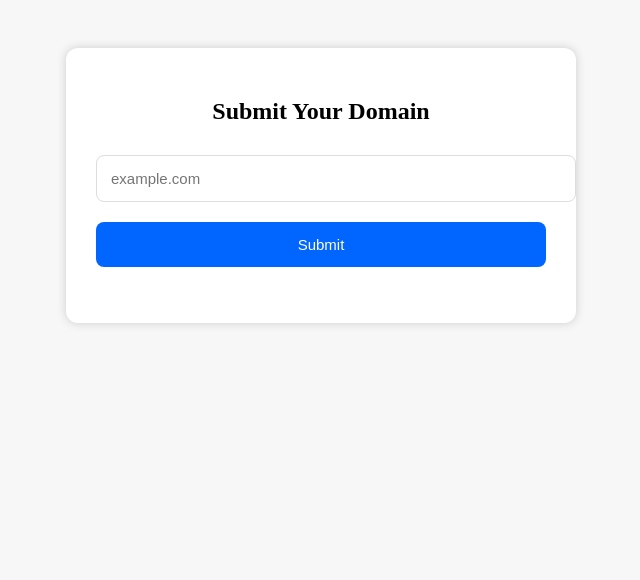
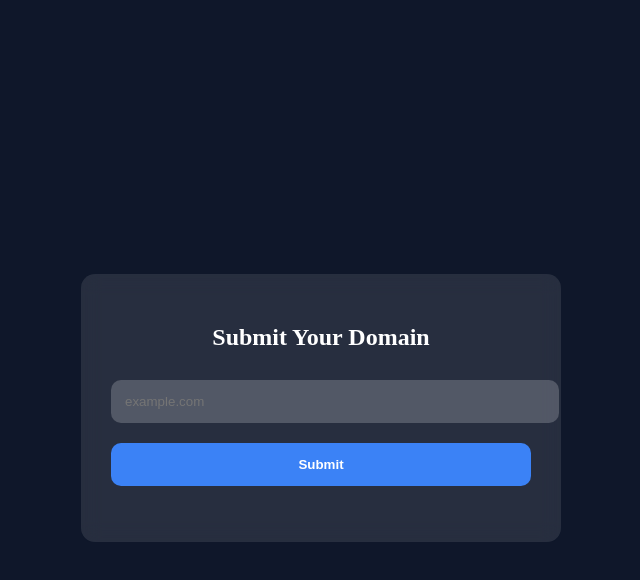
Before and after one commit to dhanjeerider/license-system, a plain HTML site: page index.html in a window 1280 px wide. Shown: the whole page, without its empty margins (319-959 px from the left). Drawn offline with Linux system fonts and the light colour scheme.

Commit message:
Revamp styling and update title in index.html

```diff
--- a/index.html
+++ b/index.html
@@ -1,29 +1,42 @@
 <!DOCTYPE html>
 <html>
 <head>
-<title>Submit Domain | Dhanjee License System</title>
+<title>Dhanjee License Submit</title>
 <meta name="viewport" content="width=device-width, initial-scale=1">
+
 <style>
-body{font-family:Poppins;background:#f7f7f7;padding:40px;}
-.box{background:white;padding:30px;border-radius:12px;max-width:450px;margin:auto;box-shadow:0 0 10px #ccc;}
-input,button{width:100%;padding:14px;margin:10px 0;border-radius:8px;border:1px solid #ddd;font-size:15px;}
-button{background:#0066ff;color:white;border:none;cursor:pointer;}
-h2{text-align:center;}
+body{font-family:Poppins;background:#0f172a;color:white;display:flex;justify-content:center;align-items:center;height:100vh;}
+.box{
+  background:rgba(255,255,255,0.1);
+  backdrop-filter:blur(10px);
+  padding:30px;border-radius:14px;width:90%;max-width:420px;
+}
+input,button{
+  width:100%;padding:14px;margin:10px 0;border-radius:10px;border:none;
+}
+input{background:rgba(255,255,255,0.2);color:white;}
+button{background:#3b82f6;color:white;font-weight:bold;}
+button:hover{background:#2563eb;}
+#msg{text-align:center;margin-top:10px;}
 </style>
+
 </head>
 <body>
 
 <div class="box">
-<h2>Submit Your Domain</h2>
+<h2 style="text-align:center;">Submit Your Domain</h2>
+
 <input id="domain" placeholder="example.com">
+
 <button onclick="submitDomain()">Submit</button>
+
 <p id="msg"></p>
 </div>
 
 <script>
 async function submitDomain(){
   let domain = document.getElementById("domain").value.trim();
-  if(!domain) return alert("Please enter a domain.");
+  if(!domain) return alert("Enter domain");
 
   await fetch("https://api.github.com/repos/dhanjeerider/license-system/dispatches",{
     method:"POST",
@@ -37,7 +50,8 @@ async function submitDomain(){
     })
   });
 
-  document.getElementById("msg").innerHTML = "✅ Submitted for approval!";
+  document.getElementById("msg").innerHTML = "✔ Submitted!";
+  document.getElementById("msg").style.color = "#4ade80";
 }
 </script>
 
```
